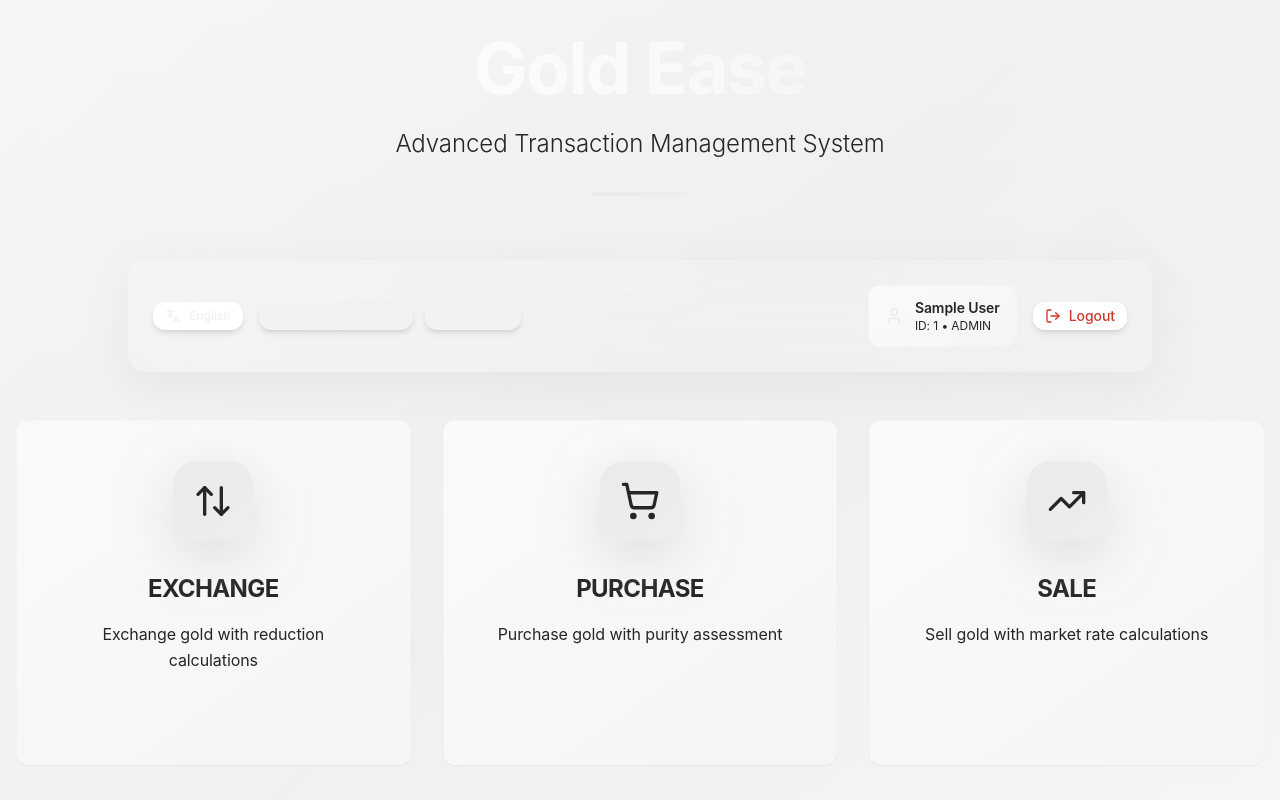
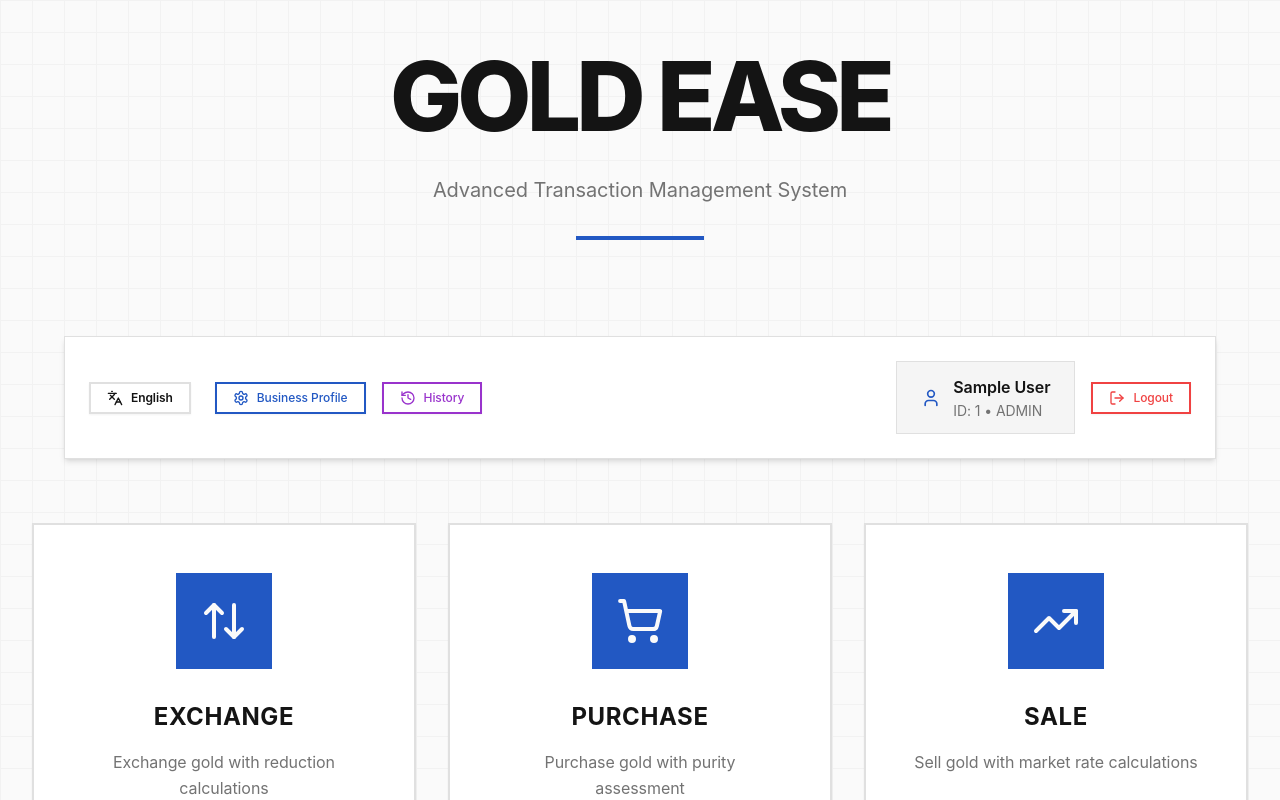
Before and after one commit to OyeManoj/gold-business-setup, a React (Vite) app: page / in a window 1280 px wide. Shown: the top 800 px of the page. Built offline with nearby package versions, Linux system fonts and the light colour scheme; sample sign-in values are in the browser's storage.

Commit message:
Redesign UI/UX
Redesigned the entire UI/UX to be symmetric, modern, and visually appealing with sharp corners and an improved color theme.

```diff
--- a/src/components/ui/button.tsx
+++ b/src/components/ui/button.tsx
@@ -5,25 +5,25 @@ import { cva, type VariantProps } from "class-variance-authority"
 import { cn } from "@/lib/utils"
 
 const buttonVariants = cva(
-  "inline-flex items-center justify-center gap-2 whitespace-nowrap rounded-xl text-sm font-medium transition-all duration-200 focus-visible:outline-none focus-visible:ring-2 focus-visible:ring-ring focus-visible:ring-offset-2 disabled:pointer-events-none disabled:opacity-50 [&_svg]:pointer-events-none [&_svg]:size-4 [&_svg]:shrink-0",
+  "inline-flex items-center justify-center gap-2 whitespace-nowrap text-sm font-semibold transition-all duration-200 focus-visible:outline-none focus-visible:ring-2 focus-visible:ring-ring focus-visible:ring-offset-2 disabled:pointer-events-none disabled:opacity-50 [&_svg]:pointer-events-none [&_svg]:size-4 [&_svg]:shrink-0",
   {
     variants: {
       variant: {
-        default: "bg-dark text-white hover:bg-dark/90 hover:shadow-xl transition-all duration-200 shadow-lg border-0 font-semibold",
-        destructive: "bg-destructive text-white hover:bg-destructive/90 hover:shadow-xl transition-all duration-200 shadow-lg border-0 font-semibold",
-        outline: "border-3 border-dark/60 bg-white hover:bg-dark/10 hover:border-dark hover:text-dark shadow-md text-dark font-semibold hover:shadow-lg",
-        secondary: "bg-accent-2 text-white hover:bg-accent-2/90 hover:shadow-lg transition-all duration-200 shadow-md font-semibold",
-        ghost: "hover:bg-dark/20 hover:text-dark rounded-lg text-dark border-0 font-medium",
-        link: "text-dark hover:text-dark/70 underline-offset-4 hover:underline transition-colors duration-200 font-medium",
-        success: "bg-accent-3 text-white hover:bg-accent-3/90 hover:shadow-xl transition-all duration-200 shadow-lg border-0 font-semibold",
-        premium: "bg-charcoal text-white hover:bg-charcoal/90 hover:shadow-xl transition-all duration-200 shadow-lg border-0 font-semibold",
+        default: "bg-primary text-primary-foreground hover:bg-primary/90 border-2 border-primary shadow-md hover:shadow-lg",
+        destructive: "bg-destructive text-destructive-foreground hover:bg-destructive/90 border-2 border-destructive shadow-md hover:shadow-lg",
+        outline: "border-2 border-border bg-card hover:bg-muted hover:border-primary text-foreground shadow-sm hover:shadow-md",
+        secondary: "bg-secondary text-secondary-foreground hover:bg-secondary/90 border-2 border-secondary shadow-sm hover:shadow-md",
+        ghost: "hover:bg-muted text-foreground border-2 border-transparent hover:border-border",
+        link: "text-primary hover:text-primary/80 underline-offset-4 hover:underline border-2 border-transparent",
+        accent: "bg-accent text-accent-foreground hover:bg-accent/90 border-2 border-accent shadow-md hover:shadow-lg",
+        success: "bg-success text-success-foreground hover:bg-success/90 border-2 border-success shadow-md hover:shadow-lg",
       },
       size: {
-        default: "h-9 px-4 py-1",
-        sm: "h-7 px-3 text-xs",
-        lg: "h-10 px-6 text-base",
-        icon: "h-9 w-9",
-        transaction: "h-12 px-6 py-2 text-base min-w-[160px]",
+        default: "h-10 px-6 py-2",
+        sm: "h-8 px-4 text-xs",
+        lg: "h-12 px-8 text-base",
+        icon: "h-10 w-10",
+        transaction: "h-14 px-8 py-3 text-base min-w-[180px]",
       },
     },
     defaultVariants: {
--- a/src/components/ui/card.tsx
+++ b/src/components/ui/card.tsx
@@ -9,7 +9,7 @@ const Card = React.forwardRef<
   <div
     ref={ref}
     className={cn(
-      "rounded-xl border bg-card text-card-foreground shadow-sm hover:shadow-md transition-shadow duration-200",
+      "border-2 border-border bg-card text-card-foreground shadow-sm hover:shadow-md transition-all duration-200",
       className
     )}
     {...props}
--- a/src/index.css
+++ b/src/index.css
@@ -8,72 +8,72 @@ All colors MUST be HSL.
 
 @layer base {
   :root {
-    /* Pure white shades only */
-    --background: 0 0% 100%;
-    --foreground: 0 0% 15%;
+    /* Modern symmetric color palette - Sharp design */
+    --background: 0 0% 98%;
+    --foreground: 0 0% 8%;
 
-    --card: 0 0% 98%;
-    --card-foreground: 0 0% 15%;
+    --card: 0 0% 100%;
+    --card-foreground: 0 0% 8%;
 
-    --popover: 0 0% 97%;
-    --popover-foreground: 0 0% 15%;
+    --popover: 0 0% 100%;
+    --popover-foreground: 0 0% 8%;
 
-    --primary: 0 0% 92%;
-    --primary-foreground: 0 0% 15%;
-    --primary-glow: 0 0% 88%;
+    --primary: 220 70% 45%;
+    --primary-foreground: 0 0% 98%;
+    --primary-glow: 220 70% 55%;
 
-    --secondary: 0 0% 96%;
-    --secondary-foreground: 0 0% 15%;
+    --secondary: 0 0% 94%;
+    --secondary-foreground: 0 0% 8%;
 
-    --muted: 0 0% 94%;
-    --muted-foreground: 0 0% 15%;
+    --muted: 0 0% 96%;
+    --muted-foreground: 0 0% 45%;
 
-    --accent: 0 0% 90%;
-    --accent-foreground: 0 0% 15%;
+    --accent: 280 60% 50%;
+    --accent-foreground: 0 0% 98%;
 
-    --destructive: 4 64% 49%;
-    --destructive-foreground: 0 0% 100%;
+    --destructive: 0 85% 60%;
+    --destructive-foreground: 0 0% 98%;
 
-    --border: 0 0% 93%;
-    --input: 0 0% 98%;
-    --ring: 0 0% 85%;
+    --border: 0 0% 88%;
+    --input: 0 0% 100%;
+    --ring: 220 70% 45%;
 
-    --success: 123 47% 32%;
-    --success-foreground: 0 0% 100%;
+    --success: 120 65% 45%;
+    --success-foreground: 0 0% 98%;
 
-    --warning: 45 100% 50%;
-    --warning-foreground: 0 0% 15%;
+    --warning: 40 95% 55%;
+    --warning-foreground: 0 0% 8%;
 
-    /* White shade variations */
-    --dark: 0 0% 95%;
-    --dark-light: 0 0% 97%;
-    --dark-medium: 0 0% 93%;
-    --gray: 0 0% 90%;
-    --gray-light: 0 0% 92%;
-    --light-gray: 0 0% 94%;
+    /* Modern geometric colors */
+    --dark: 0 0% 12%;
+    --dark-light: 0 0% 20%;
+    --dark-medium: 0 0% 16%;
+    --gray: 0 0% 45%;
+    --gray-light: 0 0% 65%;
+    --light-gray: 0 0% 85%;
     --off-white: 0 0% 98%;
     --pure-white: 0 0% 100%;
-    --charcoal: 0 0% 88%;
-    --slate: 0 0% 90%;
+    --charcoal: 0 0% 15%;
+    --slate: 0 0% 50%;
 
-    /* White accent variations */
-    --accent-1: 0 0% 96%;
-    --accent-1-light: 0 0% 98%;
-    --accent-2: 0 0% 94%;
-    --accent-2-light: 0 0% 96%;
-    --accent-3: 0 0% 92%;
-    --accent-3-light: 0 0% 94%;
+    /* Sharp accent variations */
+    --accent-1: 200 60% 50%;
+    --accent-1-light: 200 60% 70%;
+    --accent-2: 160 55% 45%;
+    --accent-2-light: 160 55% 65%;
+    --accent-3: 320 65% 50%;
+    --accent-3-light: 320 65% 70%;
 
-    /* Enhanced modern gradients */
-    --gradient-primary: linear-gradient(135deg, hsl(var(--dark)) 0%, hsl(var(--charcoal)) 50%, hsl(var(--dark-medium)) 100%);
-    --gradient-secondary: linear-gradient(135deg, hsl(var(--accent-1)) 0%, hsl(var(--dark-light)) 100%);
-    --gradient-card: linear-gradient(145deg, hsl(var(--card)) 0%, hsl(var(--accent-1)) 100%);
-    --gradient-hero: linear-gradient(180deg, hsl(var(--background)) 0%, hsl(var(--dark-light)) 50%, hsl(var(--background)) 100%);
-    --gradient-button: linear-gradient(135deg, hsl(var(--primary)) 0%, hsl(var(--dark-medium)) 100%);
-    --gradient-border: linear-gradient(90deg, hsl(var(--border)) 0%, hsl(var(--accent-1)) 50%, hsl(var(--border)) 100%);
+    /* Sharp geometric gradients */
+    --gradient-primary: linear-gradient(90deg, hsl(var(--primary)) 0%, hsl(var(--primary-glow)) 100%);
+    --gradient-secondary: linear-gradient(180deg, hsl(var(--accent-1)) 0%, hsl(var(--accent-2)) 100%);
+    --gradient-card: linear-gradient(135deg, hsl(var(--card)) 0%, hsl(var(--muted)) 100%);
+    --gradient-hero: linear-gradient(0deg, hsl(var(--background)) 0%, hsl(var(--muted)) 50%, hsl(var(--background)) 100%);
+    --gradient-button: linear-gradient(90deg, hsl(var(--primary)) 0%, hsl(var(--accent)) 100%);
+    --gradient-border: linear-gradient(90deg, hsl(var(--border)) 0%, hsl(var(--primary)) 50%, hsl(var(--border)) 100%);
 
-    /* Modern spacing and layout */
-    --radius: 16px;
+    /* Sharp geometric spacing */
+    --radius: 0px;
     --spacing-xs: 4px;
     --spacing-sm: 8px;
     --spacing-md: 16px;
@@ -81,32 +81,32 @@ All colors MUST be HSL.
     --spacing-xl: 32px;
     --spacing-2xl: 48px;
     --spacing-3xl: 64px;
-    --spacing-4xl: 80px;
+    --spacing-4xl: 96px;
 
-    /* Light white shadows */
-    --shadow-sm: 0 2px 8px 0 hsl(0 0% 85% / 0.3), 0 1px 4px 0 hsl(0 0% 90% / 0.2);
-    --shadow-md: 0 8px 24px -4px hsl(0 0% 80% / 0.4), 0 4px 12px -2px hsl(0 0% 85% / 0.25);
-    --shadow-lg: 0 16px 40px -8px hsl(0 0% 75% / 0.5), 0 8px 20px -4px hsl(0 0% 80% / 0.3);
-    --shadow-xl: 0 24px 60px -12px hsl(0 0% 70% / 0.6), 0 12px 30px -8px hsl(0 0% 75% / 0.35);
-    --shadow-elegant: 0 12px 40px hsl(0 0% 85% / 0.45);
-    --shadow-dark: 0 16px 50px hsl(0 0% 80% / 0.55);
-    --shadow-light: 0 6px 20px hsl(0 0% 90% / 0.15);
-    --shadow-strong: 0 20px 60px hsl(0 0% 75% / 0.5);
-    --shadow-soft: 0 4px 16px hsl(0 0% 92% / 0.2);
+    /* Sharp geometric shadows */
+    --shadow-sm: 0 2px 8px 0 hsl(220 70% 45% / 0.15), 0 1px 4px 0 hsl(220 70% 45% / 0.1);
+    --shadow-md: 0 4px 16px 0 hsl(220 70% 45% / 0.2), 0 2px 8px 0 hsl(220 70% 45% / 0.15);
+    --shadow-lg: 0 8px 32px 0 hsl(220 70% 45% / 0.25), 0 4px 16px 0 hsl(220 70% 45% / 0.2);
+    --shadow-xl: 0 16px 48px 0 hsl(220 70% 45% / 0.3), 0 8px 24px 0 hsl(220 70% 45% / 0.25);
+    --shadow-elegant: 0 12px 36px hsl(220 70% 45% / 0.2);
+    --shadow-dark: 0 8px 24px hsl(0 0% 8% / 0.3);
+    --shadow-light: 0 4px 12px hsl(220 70% 45% / 0.1);
+    --shadow-strong: 0 16px 40px hsl(220 70% 45% / 0.25);
+    --shadow-soft: 0 2px 8px hsl(220 70% 45% / 0.08);
 
-    /* Transitions */
-    --transition-smooth: all 0.4s cubic-bezier(0.4, 0, 0.2, 1);
-    --transition-fast: all 0.2s ease-out;
+    /* Sharp transitions */
+    --transition-smooth: all 0.2s cubic-bezier(0.25, 0.46, 0.45, 0.94);
+    --transition-fast: all 0.15s ease;
 
-    /* Light sidebar */
-    --sidebar-background: 0 0% 99%;
-    --sidebar-foreground: 0 0% 15%;
-    --sidebar-primary: 0 0% 95%;
-    --sidebar-primary-foreground: 0 0% 15%;
-    --sidebar-accent: 0 0% 97%;
-    --sidebar-accent-foreground: 0 0% 15%;
-    --sidebar-border: 0 0% 93%;
-    --sidebar-ring: 0 0% 88%;
+    /* Modern sidebar */
+    --sidebar-background: 0 0% 100%;
+    --sidebar-foreground: 0 0% 8%;
+    --sidebar-primary: 220 70% 45%;
+    --sidebar-primary-foreground: 0 0% 98%;
+    --sidebar-accent: 0 0% 96%;
+    --sidebar-accent-foreground: 0 0% 8%;
+    --sidebar-border: 0 0% 88%;
+    --sidebar-ring: 220 70% 45%;
   }
 
   .dark {
--- a/src/pages/Index.tsx
+++ b/src/pages/Index.tsx
@@ -39,47 +39,41 @@ const Index = () => {
   ];
 
   return (
-    <div className="min-h-screen bg-gradient-hero relative overflow-hidden">
-      {/* Animated Background Gradients */}
-      <div className="absolute inset-0 bg-gradient-primary opacity-60"></div>
-      <div className="absolute inset-0 bg-gradient-secondary opacity-40 animate-gradient-shift"></div>
+    <div className="min-h-screen bg-background">
+      {/* Modern Grid Background */}
+      <div className="absolute inset-0 bg-[linear-gradient(to_right,hsl(var(--border))_1px,transparent_1px),linear-gradient(to_bottom,hsl(var(--border))_1px,transparent_1px)] bg-[size:32px_32px] opacity-30"></div>
 
-      {/* Floating Geometric Shapes */}
-      <div className="absolute top-20 left-10 w-32 h-32 bg-gradient-card rounded-full opacity-20 animate-glow"></div>
-      <div className="absolute top-60 right-20 w-48 h-48 bg-gradient-button rounded-lg rotate-45 opacity-15"></div>
-      <div className="absolute bottom-40 left-1/4 w-24 h-24 bg-primary rounded-full opacity-25"></div>
-
-      <div className="relative z-10 container mx-auto px-4 py-8">
-        {/* Modern Header with Gradient Text */}
-        <div className="text-center mb-16 animate-fade-in">
-          <h1 className="text-6xl md:text-7xl font-bold bg-gradient-to-r from-pure-white via-off-white to-gray-light bg-clip-text text-transparent mb-6 tracking-tight">
-            {language === 'ar' ? 'سهولة الذهب' : 'Gold Ease'}
+      <div className="relative z-10 container mx-auto px-8 py-12">
+        {/* Sharp Modern Header */}
+        <div className="text-center mb-24">
+          <h1 className="text-7xl md:text-8xl font-extrabold text-foreground mb-8 tracking-tighter">
+            {language === 'ar' ? 'سهولة الذهب' : 'GOLD EASE'}
           </h1>
-          <p className="text-xl md:text-2xl text-muted-foreground font-light max-w-2xl mx-auto leading-relaxed">
+          <p className="text-xl text-muted-foreground font-normal max-w-2xl mx-auto">
             {language === 'ar' ? 'نظام إدارة المعاملات المتقدم' : 'Advanced Transaction Management System'}
           </p>
-          <div className="w-24 h-1 bg-gradient-button mx-auto mt-8 rounded-full"></div>
+          <div className="w-32 h-1 bg-primary mx-auto mt-8"></div>
         </div>
 
-        {/* Compact Navigation with Glass Effect */}
-        <div className="max-w-5xl mx-auto mb-12 animate-scale-in">
-          <div className="bg-card/10 backdrop-blur-xl rounded-2xl p-6 shadow-elegant border border-border/20">
-            <div className="flex flex-wrap items-center justify-between gap-4">
-              <div className="flex items-center gap-4">
+        {/* Sharp Navigation Bar */}
+        <div className="max-w-6xl mx-auto mb-16">
+          <div className="bg-card border border-border shadow-md p-6">
+            <div className="flex flex-wrap items-center justify-between gap-6">
+              <div className="flex items-center gap-6">
                 <LanguageToggle
                   currentLanguage={language}
                   onLanguageChange={setLanguage}
                 />
 
-                <div className="flex items-center gap-3">
+                <div className="flex items-center gap-4">
                   <Button
                     variant="outline"
                     size="sm"
                     onClick={() => navigate('/business-profile')}
-                    className="flex items-center gap-2 bg-primary/10 border-primary/30 hover:bg-primary/20 transition-all duration-300"
+                    className="flex items-center gap-2 border-primary text-primary hover:bg-primary hover:text-primary-foreground"
                   >
                     <Settings size={16} />
-                    <span className="font-medium text-sm">{language === 'ar' ? 'ملف العمل' : 'Business Profile'}</span>
+                    <span className="font-medium">{language === 'ar' ? 'ملف العمل' : 'Business Profile'}</span>
                   </Button>
 
                   {hasPermission('history') && (
@@ -87,22 +81,22 @@ const Index = () => {
                       variant="outline"
                       size="sm"
                       onClick={() => navigate('/history')}
-                      className="flex items-center gap-2 bg-accent-1/10 border-accent-1/30 hover:bg-accent-1/20 transition-all duration-300"
+                      className="flex items-center gap-2 border-accent text-accent hover:bg-accent hover:text-accent-foreground"
                     >
                       <History size={16} />
-                      <span className="font-medium text-sm">{t.history}</span>
+                      <span className="font-medium">{t.history}</span>
                     </Button>
                   )}
                 </div>
               </div>
 
-              {/* User Menu with Enhanced Styling */}
+              {/* User Profile Section */}
               <div className="flex items-center gap-4">
-                <div className="flex items-center gap-3 px-4 py-3 bg-gradient-card rounded-xl shadow-soft border border-border/30">
-                  <User size={18} className="text-primary" />
+                <div className="flex items-center gap-3 px-6 py-3 bg-muted border border-border">
+                  <User size={20} className="text-primary" />
                   <div className="flex flex-col">
-                    <span className="text-sm font-semibold text-foreground">{user?.name}</span>
-                    <span className="text-xs text-muted-foreground">ID: {user?.userId} • {user?.role?.toUpperCase()}</span>
+                    <span className="font-semibold text-foreground">{user?.name}</span>
+                    <span className="text-sm text-muted-foreground">ID: {user?.userId} • {user?.role?.toUpperCase()}</span>
                   </div>
                 </div>
 
@@ -110,51 +104,45 @@ const Index = () => {
                   variant="outline"
                   size="sm"
                   onClick={logout}
-                  className="flex items-center gap-2 text-destructive hover:text-destructive border-destructive/30 hover:bg-destructive/10 transition-all duration-300"
+                  className="flex items-center gap-2 border-destructive text-destructive hover:bg-destructive hover:text-destructive-foreground"
                 >
                   <LogOut size={16} />
-                  <span className="font-medium text-sm">{language === 'ar' ? 'تسجيل الخروج' : 'Logout'}</span>
+                  <span className="font-medium">{language === 'ar' ? 'تسجيل الخروج' : 'Logout'}</span>
                 </Button>
               </div>
             </div>
           </div>
         </div>
 
-        {/* Modern Transaction Cards with Enhanced Design */}
+        {/* Sharp Transaction Cards Grid */}
         <div className="max-w-7xl mx-auto">
           <div className="grid grid-cols-1 md:grid-cols-2 lg:grid-cols-3 gap-8">
             {transactions.map((transaction, index) => (
               <Card
                 key={transaction.type}
-                className="group relative overflow-hidden bg-gradient-card backdrop-blur-xl border border-border/30 hover:border-primary/40 cursor-pointer transition-all duration-500 transform hover:-translate-y-2 hover:shadow-strong animate-fade-in"
-                style={{ animationDelay: `${index * 150}ms` }}
+                className="group bg-card border-2 border-border hover:border-primary cursor-pointer transition-all duration-200 hover:shadow-lg"
                 onClick={() => navigate(transaction.path)}
               >
-                {/* Gradient Overlay */}
-                <div className="absolute inset-0 bg-gradient-secondary opacity-0 group-hover:opacity-20 transition-opacity duration-500"></div>
+                <CardContent className="p-12 text-center">
+                  {/* Sharp Icon Container */}
+                  <div className="inline-flex items-center justify-center w-24 h-24 bg-primary mb-8 group-hover:bg-accent transition-colors duration-200">
+                    <transaction.icon className="w-12 h-12 text-primary-foreground" />
+                  </div>
 
-                <CardContent className="relative p-10">
-                  <div className="text-center">
-                    {/* Enhanced Icon Container */}
-                    <div className="relative inline-flex items-center justify-center w-20 h-20 bg-gradient-button rounded-3xl mb-8 group-hover:scale-110 transition-all duration-500 shadow-dark group-hover:shadow-strong">
-                      <div className="absolute inset-0 bg-gradient-primary rounded-3xl opacity-0 group-hover:opacity-100 transition-opacity duration-500"></div>
-                      <transaction.icon className="relative w-10 h-10 text-primary-foreground z-10" />
-                    </div>
+                  {/* Sharp Typography */}
+                  <h3 className="text-2xl font-bold text-foreground mb-4 uppercase tracking-wide">
+                    {transaction.title}
+                  </h3>
 
-                    {/* Enhanced Typography */}
-                    <h3 className="text-2xl font-bold text-foreground mb-4 group-hover:text-primary transition-colors duration-300">
-                      {transaction.title}
-                    </h3>
+                  <p className="text-muted-foreground mb-8 text-base leading-relaxed">
+                    {transaction.description}
+                  </p>
 
-                    <p className="text-muted-foreground mb-6 leading-relaxed text-base">
-                      {transaction.description}
-                    </p>
-
-                    {/* Action Indicator */}
-                    <div className="inline-flex items-center text-primary font-medium text-sm opacity-0 group-hover:opacity-100 transition-all duration-300 transform translate-y-2 group-hover:translate-y-0">
-                      <span>{language === 'ar' ? 'ابدأ الآن' : 'Start Now'}</span>
-                      <ArrowUpDown size={14} className="ml-2" />
-                    </div>
+                  {/* Action Button */}
+                  <div className="border-t border-border pt-6">
+                    <span className="text-primary font-semibold uppercase tracking-wider text-sm">
+                      {language === 'ar' ? 'ابدأ الآن' : 'START NOW'}
+                    </span>
                   </div>
                 </CardContent>
               </Card>
@@ -162,9 +150,9 @@ const Index = () => {
           </div>
         </div>
 
-        {/* Bottom Accent */}
-        <div className="text-center mt-16 opacity-60">
-          <div className="w-32 h-0.5 bg-gradient-border mx-auto"></div>
+        {/* Bottom Grid Accent */}
+        <div className="text-center mt-24">
+          <div className="w-48 h-1 bg-primary mx-auto"></div>
         </div>
       </div>
     </div>
```
